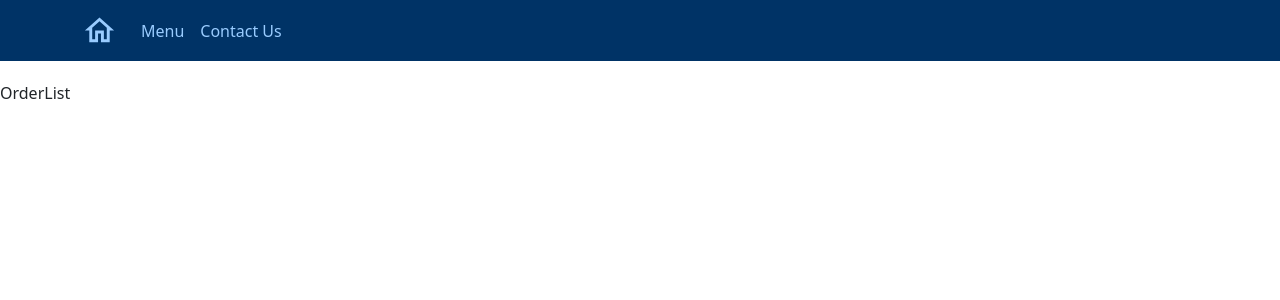
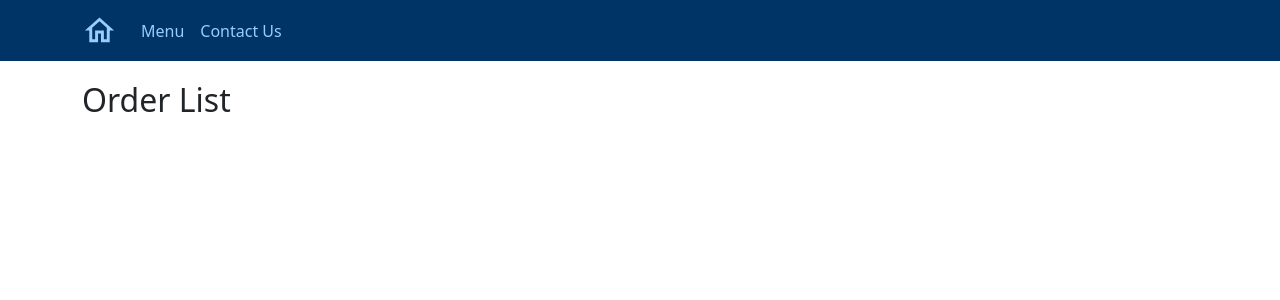
Before and after one commit to ShakedKelman/bakery-project, a React (Create React App) app: page /orders in a window 1280 px wide. Shown: the top 300 px of the page. Built offline with nearby package versions, Linux system fonts and the light colour scheme.

Commit message:
added orderlist compo including the card added to cart and in router

```diff
--- a/src/components/OrderContext.tsx
+++ b/src/components/OrderContext.tsx
@@ -32,7 +32,9 @@ export const OrderProvider: React.FC<{ children: ReactNode }> = ({ children }) =
           productId: product.id,
           quantity: 1,
           amount: product.price,
-          total: product.price
+          total: product.price,
+          product: product // Add this line
+
         };
         return [...prevItems, newOrderItem];
       }
--- a/src/components/OrderList.tsx
+++ b/src/components/OrderList.tsx
@@ -1,11 +1,21 @@
-import React from 'react'
+import React from 'react';
+import { Container, Row } from 'react-bootstrap';
+import { useOrder } from './OrderContext';
+import ProductCard from './products/ProductCard';
 
-type Props = {}
+const OrderList: React.FC = () => {
+  const { orderedItems } = useOrder();
 
-const OrderList = (props: Props) => {
   return (
-    <div>OrderList</div>
-  )
-}
+    <Container>
+      <h2>Order List</h2>
+      <Row xs={1} md={2} lg={3} className="g-4">
+        {orderedItems.map((orderItem) => (
+          <ProductCard key={orderItem.productId} product={orderItem.product} />
+        ))}
+      </Row>
+    </Container>
+  );
+};
 
-export default OrderList
+export default OrderList;
--- a/src/models/OrderModel.ts
+++ b/src/models/OrderModel.ts
@@ -1,8 +1,12 @@
 // models/orderInterface.ts
+
+import { ProductModel } from "./productInterface";
 
 export interface OrderModel{
     productId: number;
     quantity: number;
     amount: number;
     total: number;
+    product: ProductModel; // Add this line
+
 }
```
